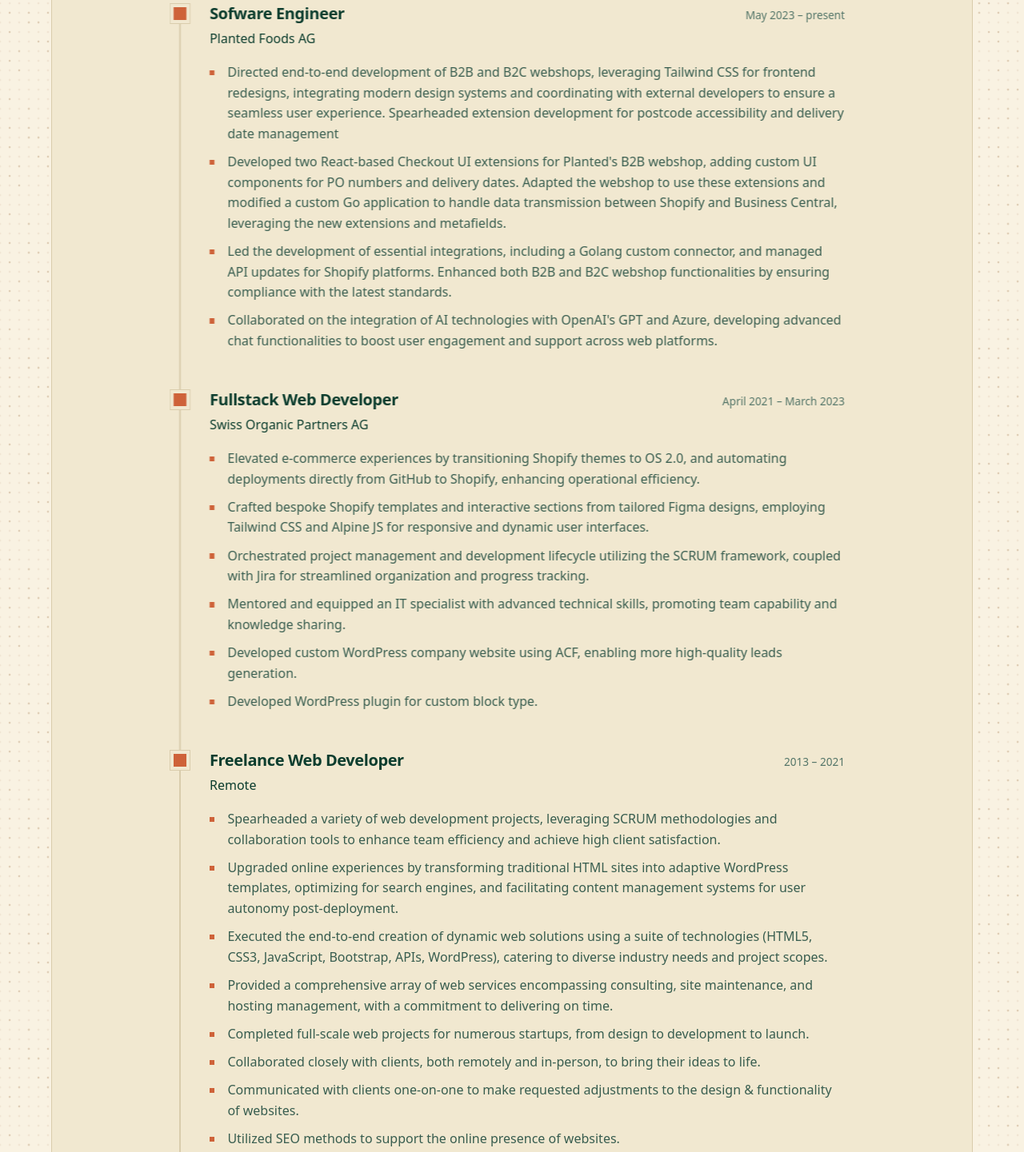
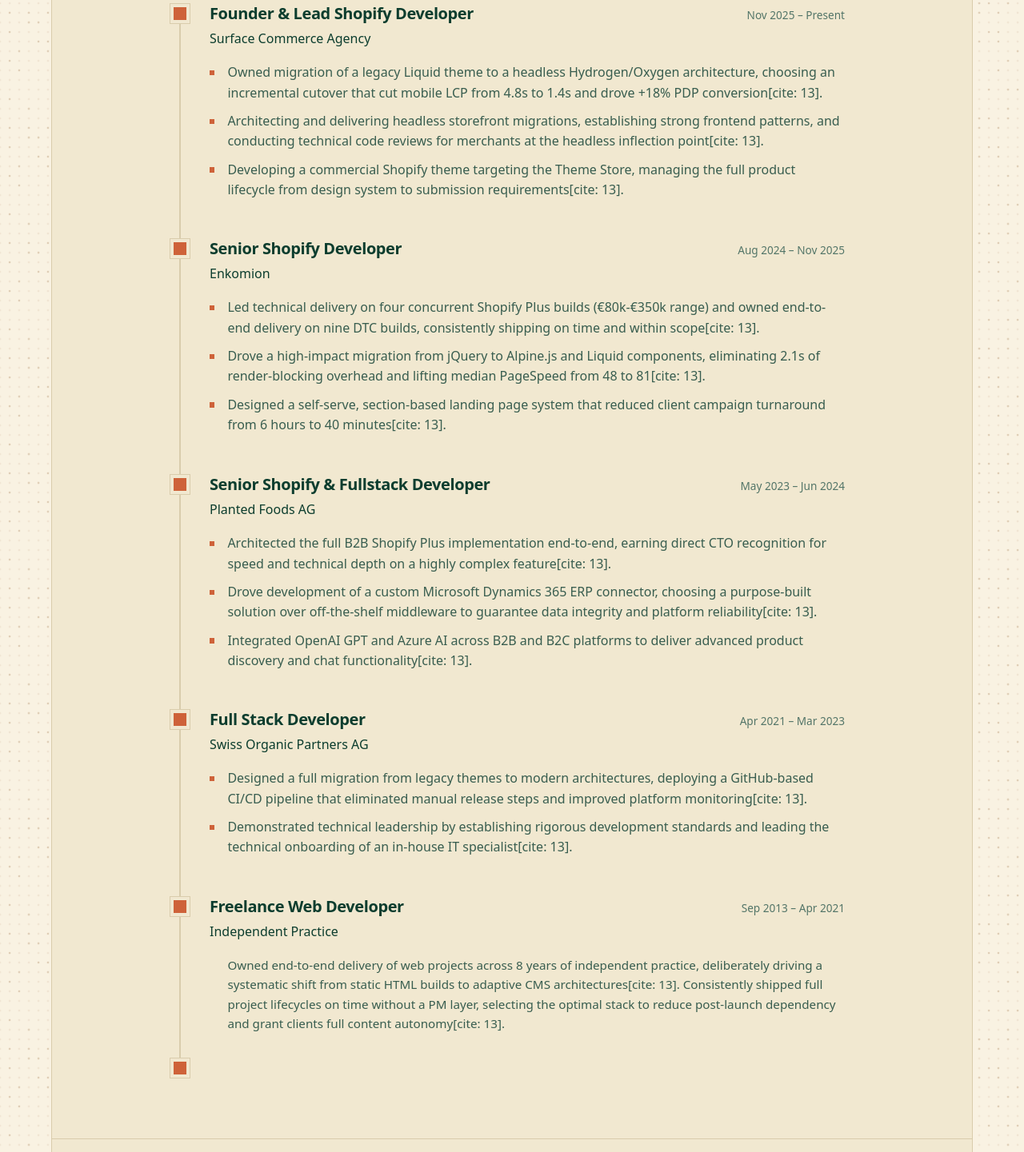
Before and after one commit to milanpetrovic/milanpetrovic.github.io, a website built with Vite: page index.html in a window 1280 px wide. Shown: the part 2060-3501 px from the top of the page at 80% size. Built offline with nearby package versions, Linux system fonts and the light colour scheme.

Commit message:
Add experience

```diff
--- a/index.html
+++ b/index.html
@@ -265,74 +265,84 @@
                 <div class="timeline">
                     <div class="tl-item" data-animate="from-left">
                         <div class="tl-head">
-                            <h3>Sofware Engineer</h3>
-                            <span class="tl-meta">May 2023 – present</span>
+                            <h3>Founder &amp; Lead Shopify Developer</h3>
+                            <span class="tl-meta">Nov 2025 – Present</span>
                         </div>
-                        <p class="tl-company">Planted Foods AG</p>
+                        <p class="tl-company">Surface Commerce Agency</p>
                         <ul class="tl-list">
-                            <li>Directed end-to-end development of B2B and B2C webshops, leveraging Tailwind CSS for
-                                frontend redesigns, integrating modern design systems and coordinating with external
-                                developers to ensure a seamless user experience. Spearheaded extension development for
-                                postcode accessibility and delivery date management</li>
-                            <li>Developed two React-based Checkout UI extensions for Planted's B2B webshop, adding
-                                custom UI components for PO numbers and delivery dates. Adapted the webshop to use these
-                                extensions and modified a custom Go application to handle data transmission between
-                                Shopify and Business Central, leveraging the new extensions and metafields.</li>
-                            <li>Led the development of essential integrations, including a Golang custom connector, and
-                                managed API updates for Shopify platforms. Enhanced both B2B and B2C webshop
-                                functionalities by ensuring compliance with the latest standards.</li>
-                            <li>Collaborated on the integration of AI technologies with OpenAI's GPT and Azure,
-                                developing advanced chat functionalities to boost user engagement and support across web
-                                platforms.</li>
+                            <li>Owned migration of a legacy Liquid theme to a headless Hydrogen/Oxygen architecture,
+                                choosing an incremental cutover that cut mobile LCP from 4.8s to 1.4s and drove +18% PDP
+                                conversion[cite: 13].</li>
+                            <li>Architecting and delivering headless storefront migrations, establishing strong frontend
+                                patterns, and conducting technical code reviews for merchants at the headless inflection
+                                point[cite: 13].</li>
+                            <li>Developing a commercial Shopify theme targeting the Theme Store, managing the full
+                                product lifecycle from design system to submission requirements[cite: 13].</li>
                         </ul>
                     </div>
                     <div class="tl-item" data-animate="from-left">
                         <div class="tl-head">
-                            <h3>Fullstack Web Developer</h3>
-                            <span class="tl-meta">April 2021 – March 2023</span>
+                            <h3>Senior Shopify Developer</h3>
+                            <span class="tl-meta">Aug 2024 – Nov 2025</span>
+                        </div>
+                        <p class="tl-company">Enkomion</p>
+                        <ul class="tl-list">
+                            <li>Led technical delivery on four concurrent Shopify Plus builds (€80k-€350k range) and
+                                owned end-to-end delivery on nine DTC builds, consistently shipping on time and within
+                                scope[cite: 13].</li>
+                            <li>Drove a high-impact migration from jQuery to Alpine.js and Liquid components,
+                                eliminating 2.1s of render-blocking overhead and lifting median PageSpeed from 48 to
+                                81[cite: 13].</li>
+                            <li>Designed a self-serve, section-based landing page system that reduced client campaign
+                                turnaround from 6 hours to 40 minutes[cite: 13].</li>
+                        </ul>
+                    </div>
+
+                    <div class="tl-item" data-animate="from-left">
+                        <div class="tl-head">
+                            <h3>Senior Shopify &amp; Fullstack Developer</h3>
+                            <span class="tl-meta">May 2023 – Jun 2024</span>
+                        </div>
+                        <p class="tl-company">Planted Foods AG</p>
+                        <ul class="tl-list">
+                            <li>Architected the full B2B Shopify Plus implementation end-to-end, earning direct CTO
+                                recognition for speed and technical depth on a highly complex feature[cite: 13].</li>
+                            <li>Drove development of a custom Microsoft Dynamics 365 ERP connector, choosing a
+                                purpose-built solution over off-the-shelf middleware to guarantee data integrity and
+                                platform reliability[cite: 13].</li>
+                            <li>Integrated OpenAI GPT and Azure AI across B2B and B2C platforms to deliver advanced
+                                product discovery and chat functionality[cite: 13].</li>
+                        </ul>
+                    </div>
+
+                    <div class="tl-item" data-animate="from-left">
+                        <div class="tl-head">
+                            <h3>Full Stack Developer</h3>
+                            <span class="tl-meta">Apr 2021 – Mar 2023</span>
                         </div>
                         <p class="tl-company">Swiss Organic Partners AG</p>
                         <ul class="tl-list">
-                            <li>Elevated e-commerce experiences by transitioning Shopify themes to OS 2.0, and
-                                automating deployments directly from GitHub to Shopify, enhancing operational
-                                efficiency.</li>
-                            <li>Crafted bespoke Shopify templates and interactive sections from tailored Figma designs,
-                                employing Tailwind CSS and Alpine JS for responsive and dynamic user interfaces.</li>
-                            <li>Orchestrated project management and development lifecycle utilizing the SCRUM framework,
-                                coupled with Jira for streamlined organization and progress tracking.</li>
-                            <li>Mentored and equipped an IT specialist with advanced technical skills, promoting team
-                                capability and knowledge sharing.</li>
-                            <li>Developed custom WordPress company website using ACF, enabling more high-quality leads
-                                generation.</li>
-                            <li>Developed WordPress plugin for custom block type.</li>
+                            <li>Designed a full migration from legacy themes to modern architectures, deploying a
+                                GitHub-based CI/CD pipeline that eliminated manual release steps and improved platform
+                                monitoring[cite: 13].</li>
+                            <li>Demonstrated technical leadership by establishing rigorous development standards and
+                                leading the technical onboarding of an in-house IT specialist[cite: 13].</li>
                         </ul>
                     </div>
+
                     <div class="tl-item" data-animate="from-left">
                         <div class="tl-head">
                             <h3>Freelance Web Developer</h3>
-                            <span class="tl-meta">2013 – 2021</span>
+                            <span class="tl-meta">Sep 2013 – Apr 2021</span>
                         </div>
-                        <p class="tl-company">Remote</p>
-                        <ul class="tl-list">
-                            <li>Spearheaded a variety of web development projects, leveraging SCRUM methodologies and
-                                collaboration tools to enhance team efficiency and achieve high client satisfaction.
-                            </li>
-                            <li>Upgraded online experiences by transforming traditional HTML sites into adaptive
-                                WordPress templates, optimizing for search engines, and facilitating content management
-                                systems for user autonomy post-deployment.</li>
-                            <li>Executed the end-to-end creation of dynamic web solutions using a suite of technologies
-                                (HTML5, CSS3, JavaScript, Bootstrap, APIs, WordPress), catering to diverse industry
-                                needs and project scopes.</li>
-                            <li>Provided a comprehensive array of web services encompassing consulting, site
-                                maintenance, and hosting management, with a commitment to delivering on time.</li>
-                            <li>Completed full-scale web projects for numerous startups, from design to development to
-                                launch.</li>
-                            <li>Collaborated closely with clients, both remotely and in-person, to bring their ideas to
-                                life.</li>
-                            <li>Communicated with clients one-on-one to make requested adjustments to the design &amp;
-                                functionality of websites.</li>
-                            <li>Utilized SEO methods to support the online presence of websites.</li>
-                        </ul>
+                        <p class="tl-company">Independent Practice</p>
+                        <p class="text-stone-600 pl-[1.4rem] mt-[0.85rem] text-[0.95rem]">
+                            Owned end-to-end delivery of web projects across 8 years of independent practice,
+                            deliberately driving a systematic shift from static HTML builds to adaptive CMS
+                            architectures[cite: 13]. Consistently shipped full project lifecycles on time without a PM
+                            layer, selecting the optimal stack to reduce post-launch dependency and grant clients full
+                            content autonomy[cite: 13].
+                        </p>
                     </div>
                 </div>
             </section>
```
